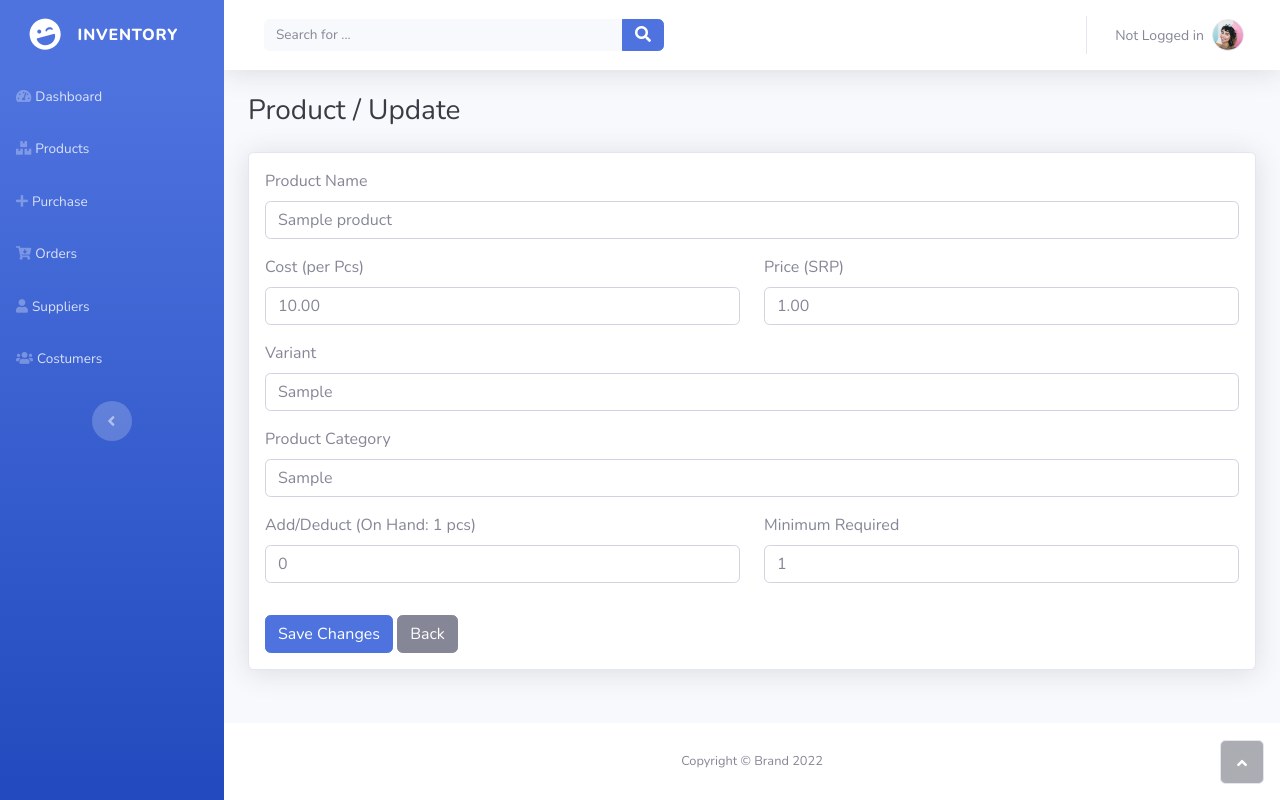
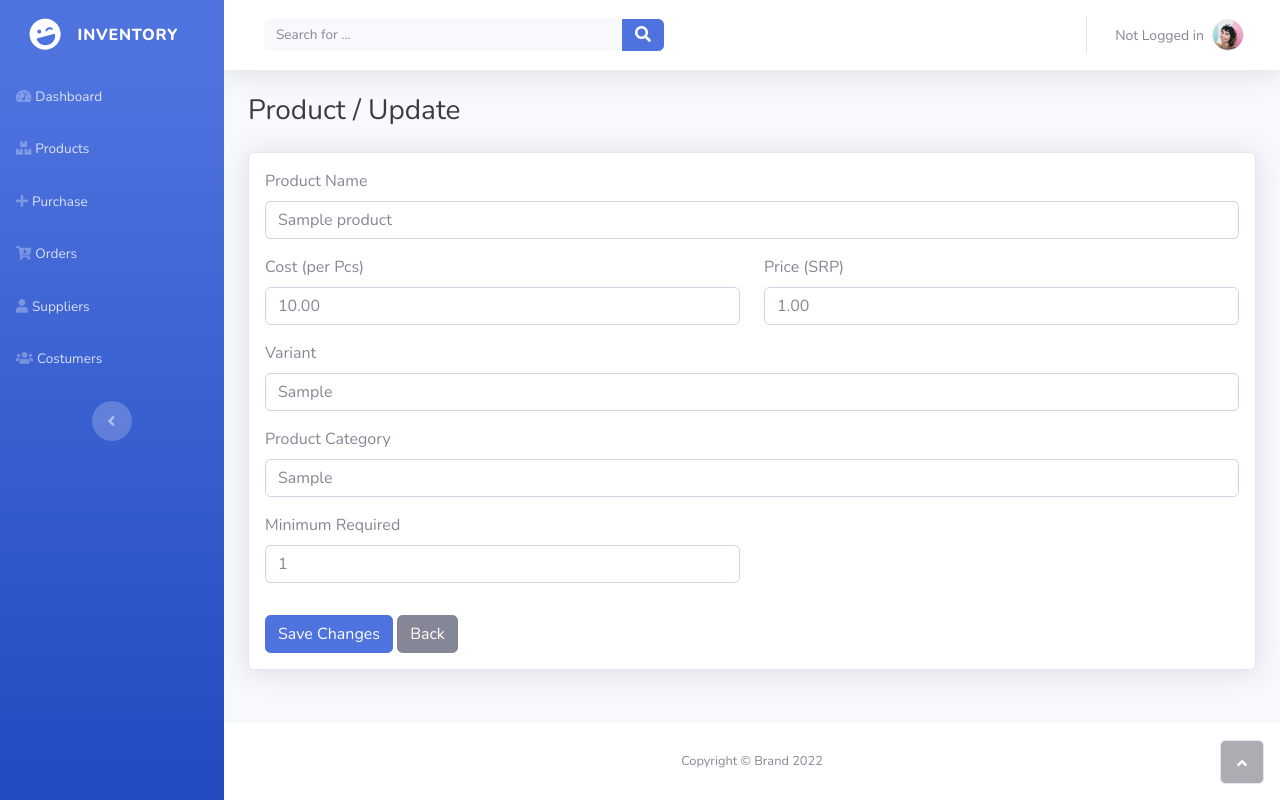
Before and after one commit to feljohn07/inventory, a Django app: page /products/update/1 in a window 1280 px wide. Run offline with Django 4.2, Linux system fonts and the light colour scheme; tables that the repository leaves empty hold one stand-in row (values such as "Sample post"); some libraries are stand-ins or nearby versions.

Commit message:
removed add and deduct functions to the add product page

```diff
--- a/products/views.py
+++ b/products/views.py
@@ -92,13 +92,13 @@ def update(request, id):
     product.variant             = request.POST['variant']
     product.product_category    = request.POST['product_category']
 
-    if int(request.POST['inventory_received']) > 0:
-        product.inventory_received  = product.inventory_received + int(request.POST['inventory_received'])
-    else:
-        product.inventory_shipped  = product.inventory_shipped + int(request.POST['inventory_received'])
+    # Add or
+    # if int(request.POST['inventory_received']) > 0:
+    #     product.inventory_received  = product.inventory_received + int(request.POST['inventory_received'])
+    # else:
+    #     product.inventory_shipped  = product.inventory_shipped + int(request.POST['inventory_received'])
 
-    # product.inventory_shipped   = request.POST['inventory_shipped']
-    product.inventory_on_hand   = product.inventory_on_hand + int(request.POST['inventory_received'])
+    # product.inventory_on_hand   = product.inventory_on_hand + int(request.POST['inventory_received'])
     product.minimum_required    = request.POST['minimum_required']
 
     product.save()
--- a/templates/products/update.html
+++ b/templates/products/update.html
@@ -19,12 +19,12 @@
                 <div class="row">
                     <div class="form-group mb-3 col-md-6">
                         <label for="price_per_piece" class="form-label">Cost (per Pcs)</label>
-                        <input name="price_per_piece" type="decimal" class="form-control form-control-md" id="price_per_piece" value="{{ product.price_per_piece }}">
+                        <input name="price_per_piece" type="number" step="any" class="form-control form-control-md" id="price_per_piece" value="{{ product.price_per_piece }}">
                         <!-- <div id="supplier" class="form-text">We'll never share your email with anyone else.</div> -->
                     </div>
                     <div class="form-group mb-3 col-md-6">
                         <label for="retail_per_piece" class="form-label">Price (SRP)</label>
-                        <input name="retail_per_piece" type="decimal" class="form-control form-control-md" id="price_per_piece" value="{{ product.retail_per_piece }}">
+                        <input name="retail_per_piece" type="number" step="any" class="form-control form-control-md" id="price_per_piece" value="{{ product.retail_per_piece }}">
                         <!-- <div id="supplier" class="form-text">We'll never share your email with anyone else.</div> -->
                     </div>
                 </div>
@@ -42,15 +42,14 @@
                 </div>
 
                 <div class="row">
-                    <div class="form-group mb-3 col-md-6">
+                    <!-- <div class="form-group mb-3 col-md-6">
                         <label for="inventory_received" class="form-label">Add/Deduct (On Hand: {{ product.inventory_on_hand }} pcs)</label>
                         <input name="inventory_received" type="number" class="form-control form-control-md" id="product_category" value="0" onClick="this.select();">
-                        <!-- <div id="supplier" class="form-text">We'll never share your email with anyone else.</div> -->
-                    </div>
+                    </div> -->
 
                     <div class="form-group mb-3 col-md-6">
                         <label for="minimum_required" class="form-label">Minimum Required</label>
-                        <input name="minimum_required" type="text" class="form-control form-control-md" id="product_category" value="{{ product.minimum_required }}">
+                        <input name="minimum_required" type="number" class="form-control form-control-md" id="product_category" value="{{ product.minimum_required }}">
                         <!-- <div id="supplier" class="form-text">We'll never share your email with anyone else.</div> -->
                     </div>
                 </div>
```
